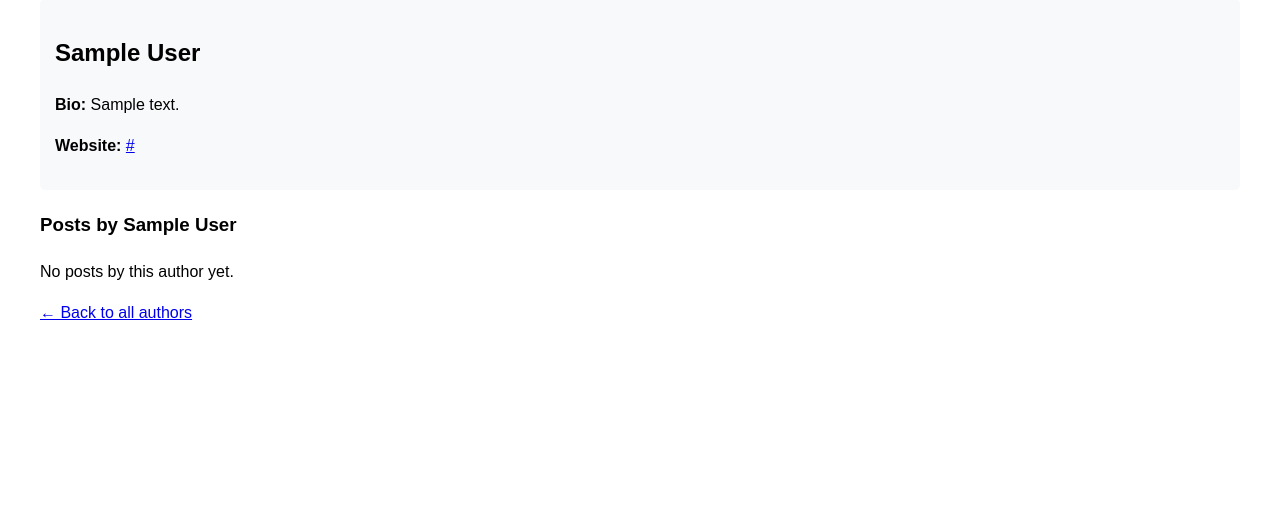
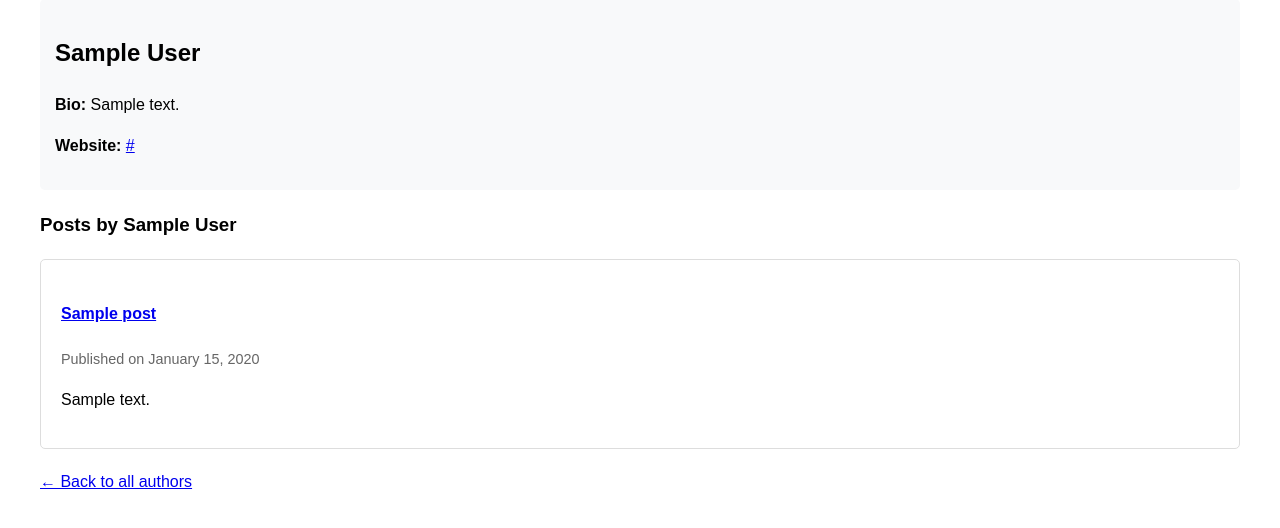
Before and after one commit to Jubrillionaire/django-detectives, a Django app: page /authors/1/ in a window 1280 px wide. Shown: the part 211-739 px from the top of the page. Run offline with Django 4.2, Linux system fonts and the light colour scheme; tables that the repository leaves empty hold one stand-in row (values such as "Sample post").

Commit message:
Fix all bugs and add detailed explanations
🐛 Bug Fixes:
1. Fixed NoReverseMatch error in base.html template (author_lists → author_list)
2. Fixed missing context data in author_detail view (added posts to context)
3. Fixed N+1 query problem by adding select_related('author') to home and post_list views

📚 Educational Content:
- Added comprehensive README with detailed bug analysis
- Explained what each bug was, why it happened, and how to fix it
- Included debugging techniques and best practices
- Added learning outcomes and additional resources

This branch (dd_sln) contains the complete solution with educational explanations
for students learning Django debugging skills.

```diff
--- a/blog/templates/blog/base.html
+++ b/blog/templates/blog/base.html
@@ -58,7 +58,7 @@
         <div class="nav">
             <a href="{% url 'home' %}">Home</a>
             <a href="{% url 'post_list' %}">All Posts</a>
-            <a href="{% url 'author_lists' %}">Authors</a>
+            <a href="{% url 'author_list' %}">Authors</a>
         </div>
     </div>
 
--- a/blog/views.py
+++ b/blog/views.py
@@ -5,15 +5,13 @@ from .models import Post, Author
 
 def home(request):
     """Home page showing recent posts"""
-    # Bug: N+1 query problem - should use select_related('author')
-    posts = Post.objects.filter(published=True).order_by('-created_at')[:5]
+    posts = Post.objects.filter(published=True).select_related('author').order_by('-created_at')[:5]
     return render(request, 'blog/home.html', {'posts': posts})
 
 
 def post_list(request):
     """List all published posts"""
-    # Bug: N+1 query problem - should use select_related('author')
-    posts = Post.objects.filter(published=True).order_by('-created_at')
+    posts = Post.objects.filter(published=True).select_related('author').order_by('-created_at')
     return render(request, 'blog/post_list.html', {'posts': posts})
 
 
@@ -32,5 +30,5 @@ def author_list(request):
 def author_detail(request, author_id):
     """Show individual author details and their posts"""
     author = get_object_or_404(Author, id=author_id)
-    # Bug: Forgot to pass posts to template context
-    return render(request, 'blog/author_detail.html', {'author': author})
+    posts = Post.objects.filter(author=author, published=True).order_by('-created_at')
+    return render(request, 'blog/author_detail.html', {'author': author, 'posts': posts})
```
Also changed, not shown: README.md, blog/migrations/0001_initial.py (added), blog/migrations/__init__.py (added).
